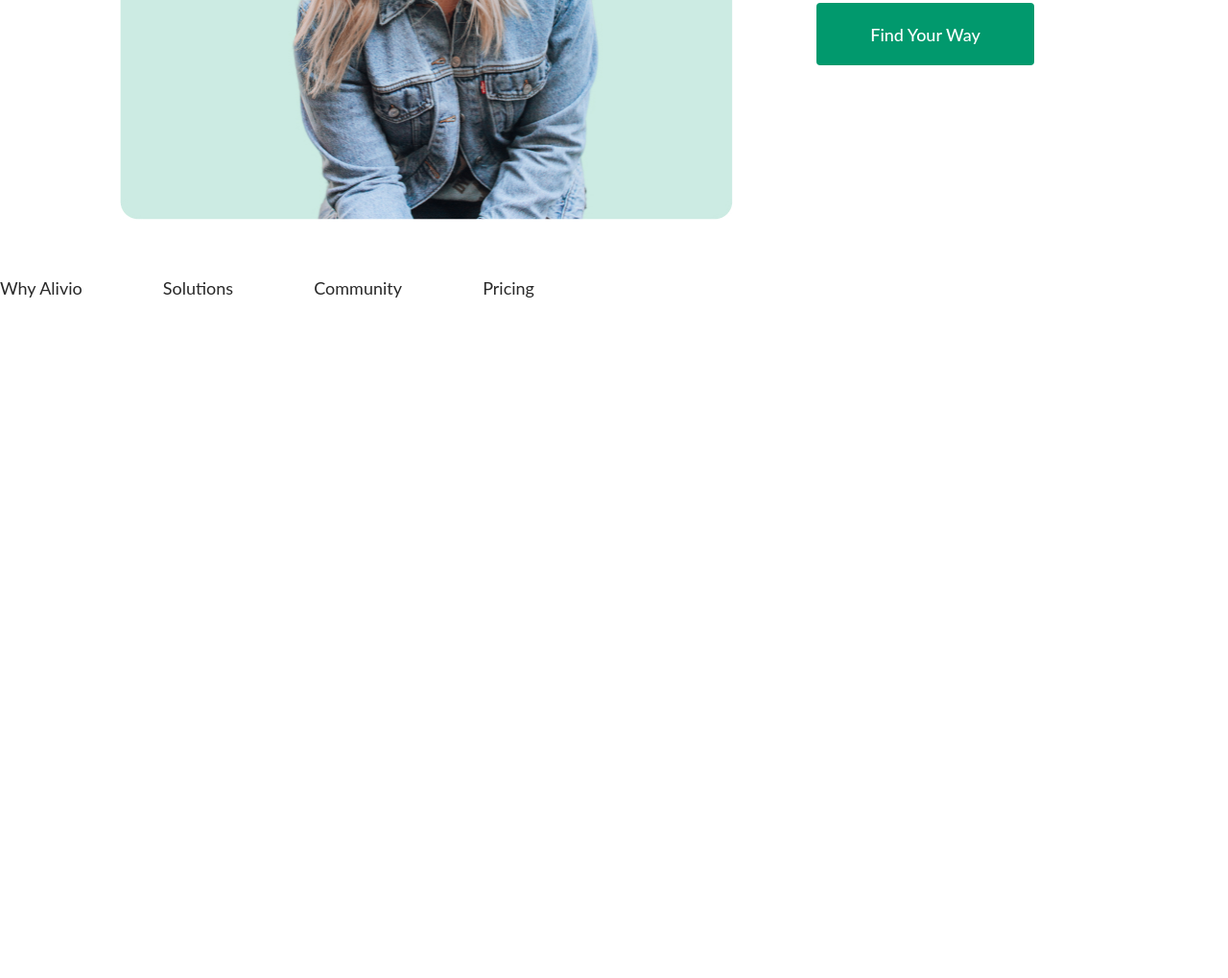
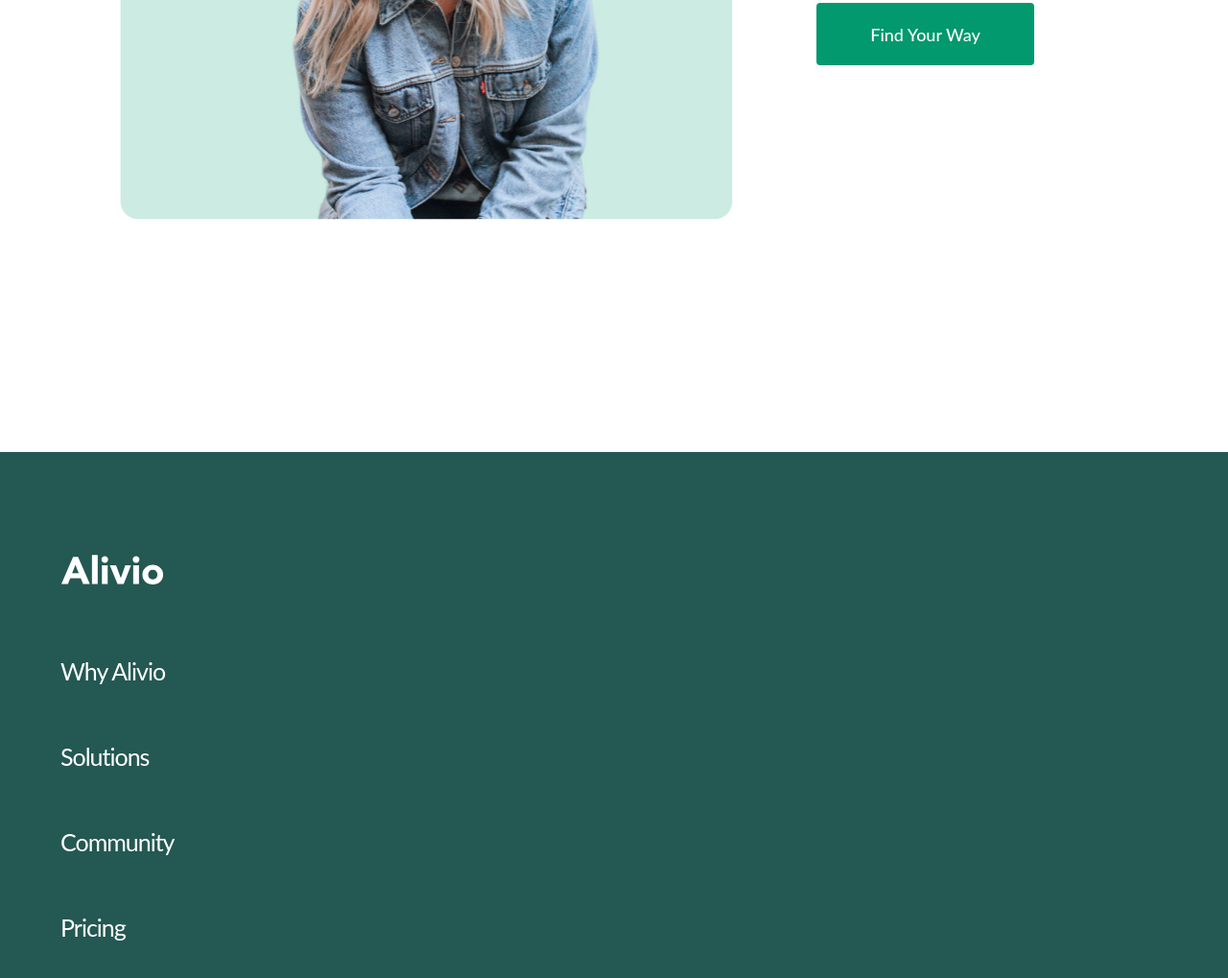
Before and after one commit to ocheretnyi1207/alivio, a website: page #src/index.html in a window 1280 px wide. Shown: the part 3974-4993 px from the top of the page at 96% size. Before the commit the page ends 4288 px from the top, so only its background shows below. Drawn offline with nearby package versions, Linux system fonts and the light colour scheme; files that its build step writes are made by us from their sources.

Commit message:
add style at footer block

```diff
--- a/#src/sass/style.sass
+++ b/#src/sass/style.sass
@@ -44,6 +44,7 @@ a
 
 .container
   width: 1507px
+  margin: 0 auto
 
 .link
   display: flex
@@ -79,7 +80,6 @@ a
   background-position-y: bottom
 
   &__container
-    margin: 0 auto
     padding-top: 175px
     padding-left: 63px
 
@@ -107,7 +107,6 @@ a
 
   &__container
     display: flex
-    margin: 0 auto
     padding-left: 63px
 
   &__logo
@@ -134,17 +133,31 @@ a
   justify-content: space-between
   width: 557px
 
+  &--footer
+    display: block
+
+  &__item
+    &--footer
+      margin-bottom: 62px
+
+      &:last-child
+        margin-bottom: 0
+
   &__link
     font-size: 18px
     line-height: 27px
     color: $color-nav-link
+
+    &--footer
+      font-size: 25px
+      color: $color-white
+      letter-spacing: -1px
 
 .works
   padding-top: 169px
   padding-bottom: 46px
 
   &__container
-    margin: 0 auto
     padding-left: 63px
 
   &__text
@@ -262,7 +275,6 @@ a
 
   &__container
     width: 1518px
-    margin: 0 auto
 
   &__wrap
     display: flex
@@ -305,9 +317,7 @@ a
 
 .product
   padding-top: 120px
-
-  &__container
-    margin: 0 auto
+  padding-bottom: 242px
 
   &__wrap
     display: flex
@@ -338,3 +348,14 @@ a
     font-size: 18px
     line-height: 31px
     letter-spacing: -0.4px
+
+.page-footer
+  padding-top: 95px
+  padding-bottom: 100px
+  background-color: $color-dark-green
+
+  &__container
+    padding-left: 63px
+
+  &__logo
+    margin-bottom: 62px
```
